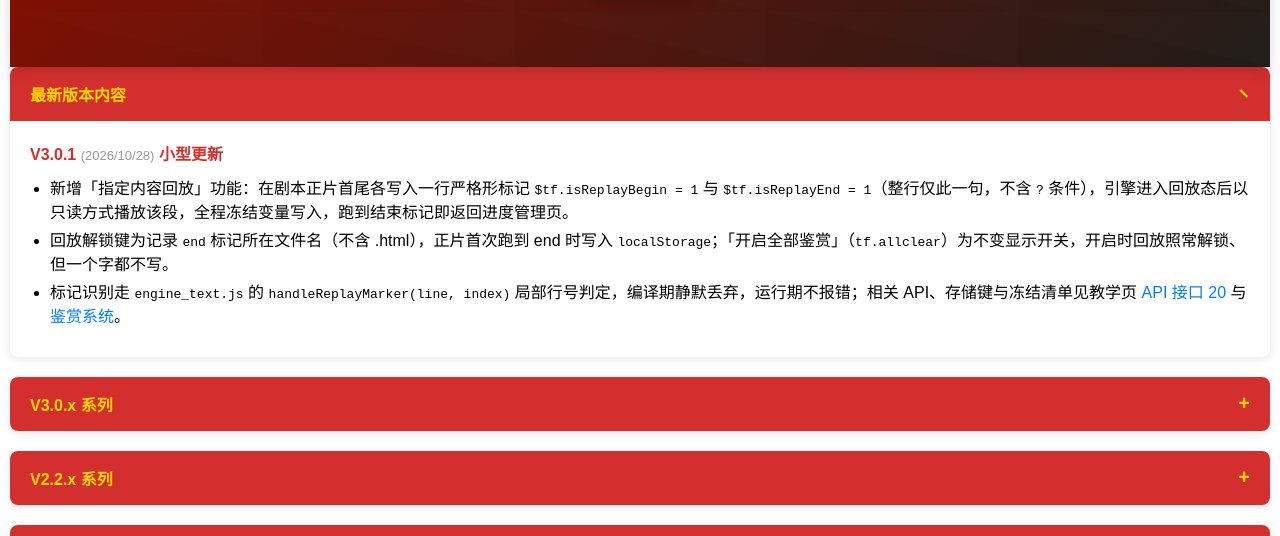
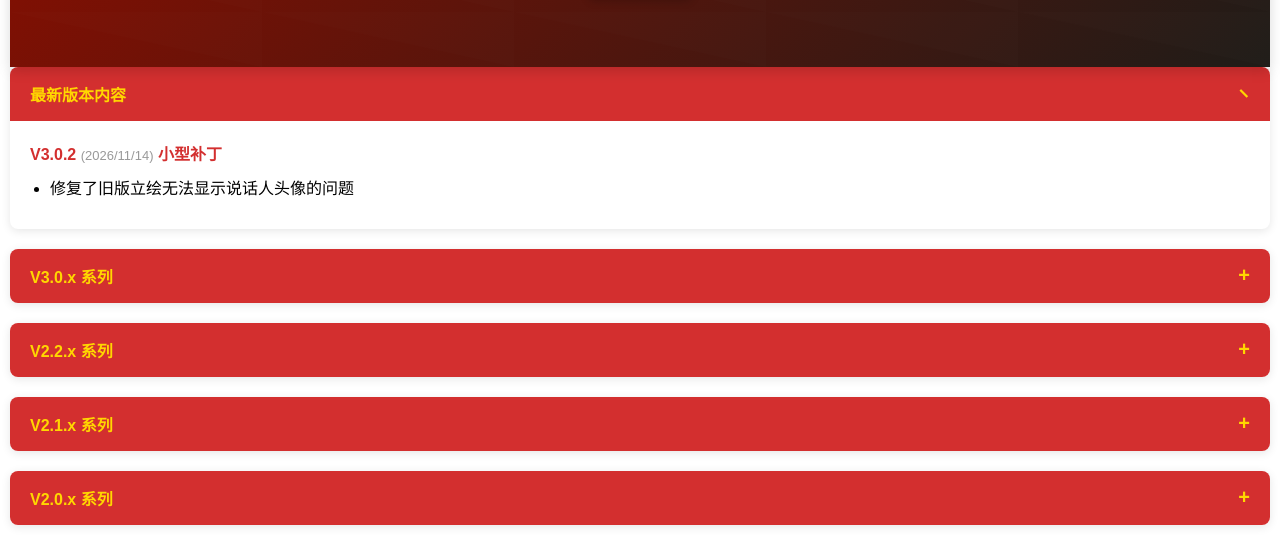
Before and after one commit to 1145141919810TONNY/Shioriteaching, a plain HTML site: page html/versionengine.html in a window 1280 px wide. Shown: the part 219-755 px from the top of the page. Drawn offline with Linux system fonts and the light colour scheme.

Commit message:
Update versionengine.html

```diff
--- a/html/versionengine.html
+++ b/html/versionengine.html
@@ -277,11 +277,9 @@
 			<div class="accordion-content">
 
 				<div class="version-block">
-					<h3>V3.0.1 <span class="version-date">(2026/10/28)</span> 小型更新</h3>
+					<h3>V3.0.2 <span class="version-date">(2026/11/14)</span> 小型补丁</h3>
 					<ul>
-						<li>新增「指定内容回放」功能：在剧本正片首尾各写入一行严格形标记 <code>$tf.isReplayBegin = 1</code> 与 <code>$tf.isReplayEnd = 1</code>（整行仅此一句，不含 <code>?</code> 条件），引擎进入回放态后以只读方式播放该段，全程冻结变量写入，跑到结束标记即返回进度管理页。</li>
-						<li>回放解锁键为记录 <code>end</code> 标记所在文件名（不含 .html），正片首次跑到 end 时写入 <code>localStorage</code>；「开启全部鉴赏」（<code>tf.allclear</code>）为不变显示开关，开启时回放照常解锁、但一个字都不写。</li>
-						<li>标记识别走 <code>engine_text.js</code> 的 <code>handleReplayMarker(line, index)</code> 局部行号判定，编译期静默丢弃，运行期不报错；相关 API、存储键与冻结清单见教学页 <a href="API.html#replay" target="_blank" rel="noopener noreferrer" style="color: #007bff;">API 接口 20</a> 与 <a href="archive_system.html#replay" target="_blank" rel="noopener noreferrer" style="color: #007bff;">鉴赏系统</a>。</li>
+						<li>修复了旧版立绘无法显示说话人头像的问题</li>
 					</ul>
 				</div>
 
@@ -292,6 +290,15 @@
 		<div class="accordion">
 			<button class="accordion-header">V3.0.x 系列</button>
 			<div class="accordion-content">
+
+				<div class="version-block">
+					<h3>V3.0.1 <span class="version-date">(2026/10/28)</span> 小型更新</h3>
+					<ul>
+						<li>新增「指定内容回放」功能：在剧本正片首尾各写入一行严格形标记 <code>$tf.isReplayBegin = 1</code> 与 <code>$tf.isReplayEnd = 1</code>（整行仅此一句，不含 <code>?</code> 条件），引擎进入回放态后以只读方式播放该段，全程冻结变量写入，跑到结束标记即返回进度管理页。</li>
+						<li>回放解锁键为记录 <code>end</code> 标记所在文件名（不含 .html），正片首次跑到 end 时写入 <code>localStorage</code>；「开启全部鉴赏」（<code>tf.allclear</code>）为不变显示开关，开启时回放照常解锁、但一个字都不写。</li>
+						<li>标记识别走 <code>engine_text.js</code> 的 <code>handleReplayMarker(line, index)</code> 局部行号判定，编译期静默丢弃，运行期不报错；相关 API、存储键与冻结清单见教学页 <a href="API.html#replay" target="_blank" rel="noopener noreferrer" style="color: #007bff;">API 接口 20</a> 与 <a href="archive_system.html#replay" target="_blank" rel="noopener noreferrer" style="color: #007bff;">鉴赏系统</a>。</li>
+					</ul>
+				</div>
 
 				<div class="version-block">
 					<h3>V3.0.0 <span class="version-date">(2026/10/11)</span> 大型联合更新</h3>
```
